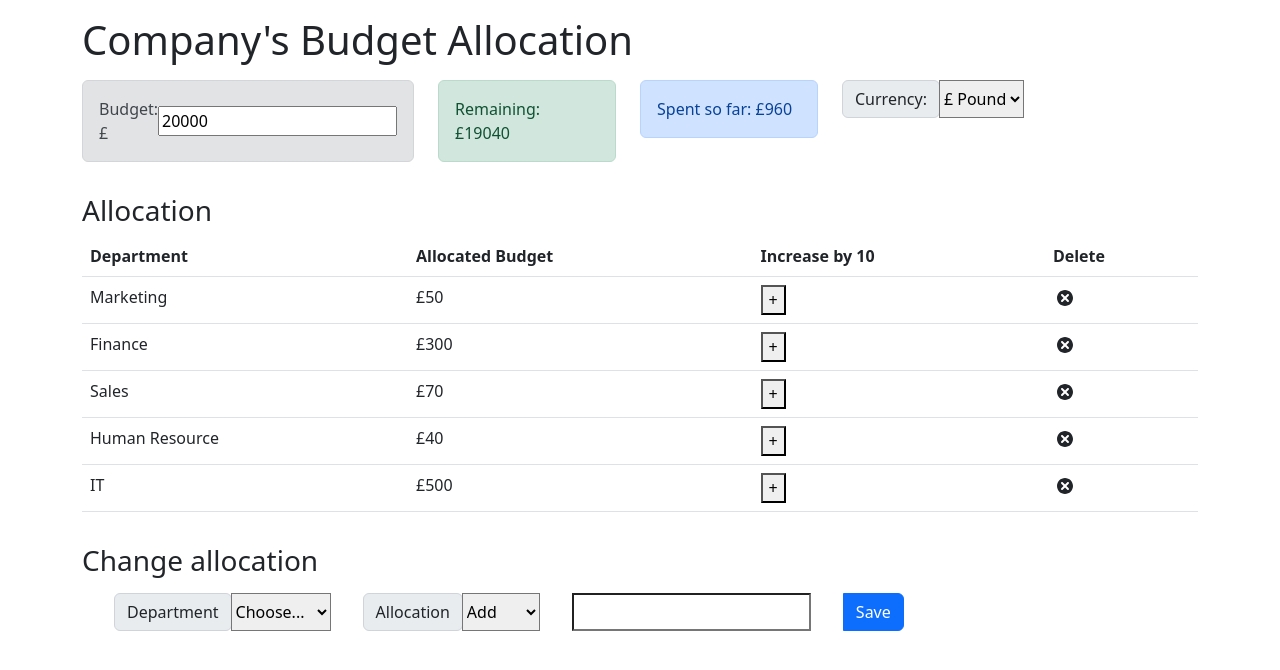
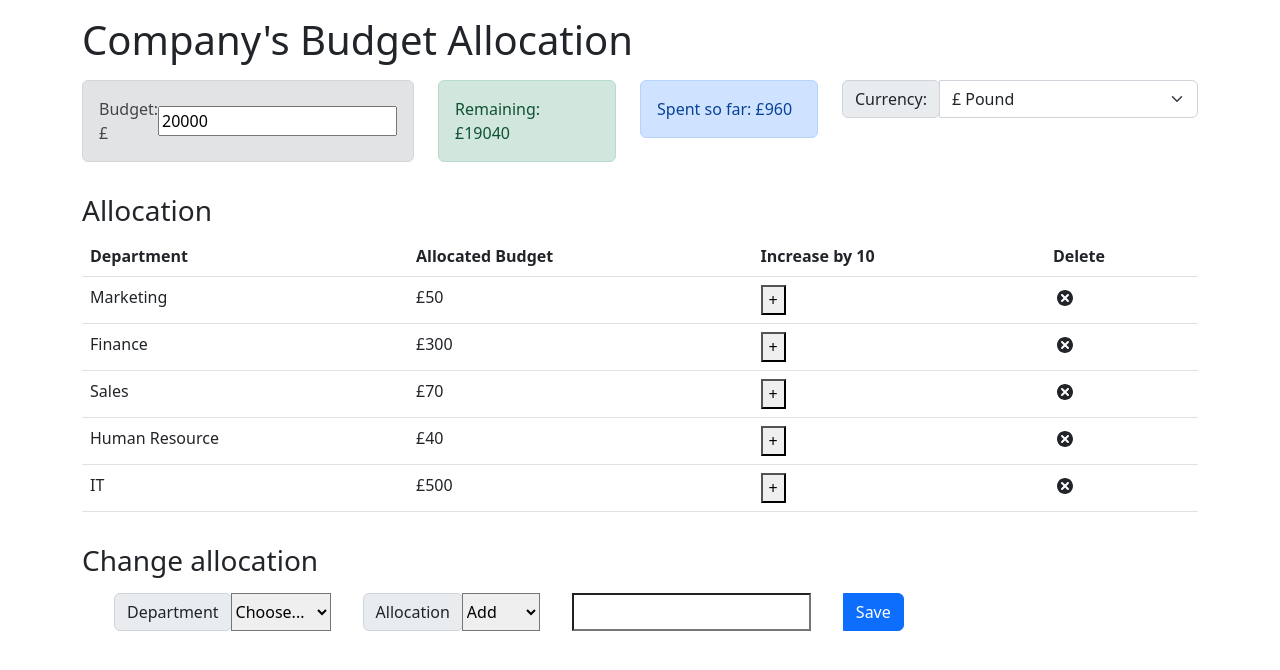
Before and after one commit to Mithrah-98/ejtos-react_budget_app1, a React (Create React App) app: page / in a window 1280 px wide. Shown: the top 670 px of the page. Built offline with nearby package versions, Linux system fonts and the light colour scheme.

Commit message:
Update App.js

```diff
--- a/src/App.js
+++ b/src/App.js
@@ -34,8 +34,9 @@ const App = () => {
                             <div className='input-group-prepend'>
                                 <label className='input-group-text'>Currency:</label>
                             </div>
+                            {/* Apply the custom-dropdown class to the select element */}
                             <select
-                                className='custom-select'
+                                className='form-select custom-dropdown'
                                 value={currency}
                                 onChange={handleCurrencyChange}
                             >
@@ -44,7 +45,8 @@ const App = () => {
                                 <option value='€'>€ Euro</option>
                                 <option value='₹'>₹ Rupee</option>
                             </select>
-                        </div> </div>
+                        </div>
+                    </div>
                 </div>
     <h3 className='mt-3'>Allocation</h3>
                 <div className='row '>
```
